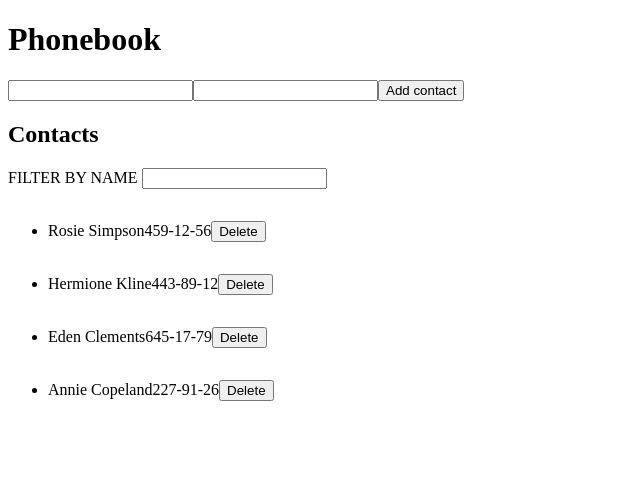
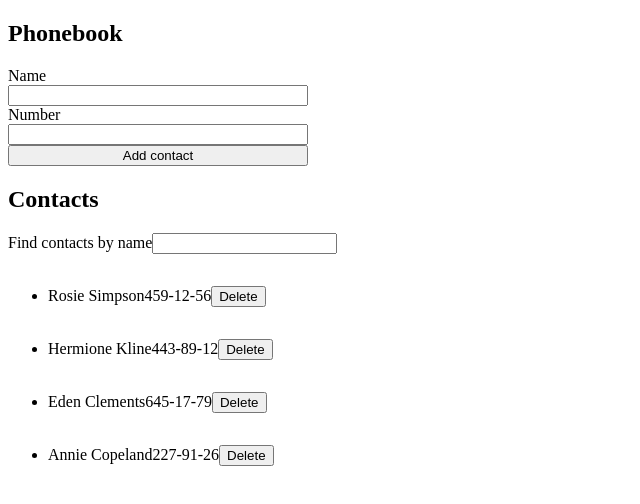
Before and after one commit to DyatlovSergey/goit-react-hw-02-phonebook, a React (Create React App) app: page / in a window 1280 px wide. Shown: the top 504 px of the page, without its empty margins (0-640 px from the left). Built offline with nearby package versions, Linux system fonts and the light colour scheme.

Commit message:
all steps done

```diff
--- a/package.json
+++ b/package.json
@@ -8,6 +8,7 @@
     "@testing-library/react": "^12.1.2",
     "@testing-library/user-event": "^13.5.0",
     "gh-pages": "^3.2.3",
+    "notiflix": "^3.2.4",
     "react": "^17.0.2",
     "react-dom": "^17.0.2",
     "react-scripts": "5.0.0",
--- a/src/App.js
+++ b/src/App.js
@@ -2,7 +2,8 @@ import React from "react";
 import Phonebook from "./Components/Phonebook";
 import AddContacts from "./Components/AddContacts";
 import shortid from "shortid";
-// import Filter from "./Components/Filter";
+import Filter from "./Components/Filter";
+import { Notify } from "notiflix/build/notiflix-notify-aio";
 
 class App extends React.Component {
   state = {
@@ -13,12 +14,19 @@ class App extends React.Component {
       { id: "id-4", name: "Annie Copeland", number: "227-91-26" },
     ],
     filter: "",
-    name: "",
-    number: "",
   };
 
   addContact = (name, number) => {
     console.log(name, number);
+
+    const { contacts } = this.state;
+    const repeatName = contacts.find((contact) => {
+      return contact.name.toLowerCase() === name.toLowerCase();
+    });
+    if (repeatName) {
+      Notify.warning(`${name} is already in contacts`);
+      return;
+    }
 
     const contact = {
       id: shortid.generate(),
@@ -28,6 +36,7 @@ class App extends React.Component {
     this.setState(({ contacts }) => ({
       contacts: [contact, ...contacts],
     }));
+    Notify.success(`${name} is added in contacts`);
   };
 
   nameInputId = shortid.generate();
@@ -41,22 +50,31 @@ class App extends React.Component {
   };
 
   changeFilter = (e) => {
-    this.setState({ filter: e.currentTarget.value });
+    this.setState({ filter: e.target.value });
+  };
+
+  visibleContactCards = () => {
+    const { filter, contacts } = this.state;
+    const normalizedFilter = filter.toLowerCase();
+
+    return contacts.filter((contact) =>
+      contact.name.toLowerCase().includes(normalizedFilter)
+    );
   };
   render() {
     const { contacts, filter } = this.state;
+    const visibleContactCards = this.visibleContactCards();
     return (
-      <div>
+      <section>
         <h1>Phonebook</h1>
         <AddContacts onSubmit={this.addContact} />
         <h2>Contacts</h2>
-        {/* <Filter value={filter} onChange={this.changeFilter} /> */}
-        <label>
-          FILTER BY NAME{" "}
-          <input type="text" value={filter} onChange={this.changeFilter} />
-        </label>
-        <Phonebook contacts={contacts} onDeleteContact={this.deleteContact} />
-      </div>
+        <Filter onChangeFilter={this.changeFilter} value={filter} />
+        <Phonebook
+          contacts={visibleContactCards}
+          onDeleteContact={this.deleteContact}
+        />
+      </section>
     );
   }
 }
--- a/src/Components/AddContacts.js
+++ b/src/Components/AddContacts.js
@@ -1,4 +1,5 @@
 import { Component } from "react";
+import s from "./Phonebook.module.css";
 
 class AddContacts extends Component {
   state = {
@@ -20,7 +21,8 @@ class AddContacts extends Component {
   };
   render() {
     return (
-      <form onSubmit={this.handleSubmit}>
+      <form className={s.phonebookList} onSubmit={this.handleSubmit}>
+        <label>Name</label>
         <input
           type="text"
           name="name"
@@ -30,6 +32,8 @@ class AddContacts extends Component {
           title="Name may contain only letters, apostrophe, dash and spaces. For example Adrian, Jacob Mercer, Charles de Batz de Castelmore d'Artagnan"
           required
         />
+
+        <label>Number</label>
         <input
           type="tel"
           name="number"
--- a/src/Components/Filter.js
+++ b/src/Components/Filter.js
@@ -1,8 +1,10 @@
-// import React from "react";
-// const Filter = (value, onChange) => {
-//   <label>
-//     FILTER BY NAME <input type="text" value={value} onChange={onChange} />
-//   </label>;
-// };
+const Filter = ({ value, onChangeFilter }) => (
+  <div>
+    <label>
+      Find contacts by name
+      <input type="text" value={value} onChange={onChangeFilter} />
+    </label>
+  </div>
+);
 
-// export default Filter;
+export default Filter;
--- a/src/Components/Phonebook.module.css
+++ b/src/Components/Phonebook.module.css
@@ -1,4 +1,6 @@
 .phonebookList {
   display: flex;
   flex-direction: column;
+  width: 300px;
+  justify-content: space-between;
 }
```
Also changed, not shown: 1 other file (tests, documents, lock files or other folders).
